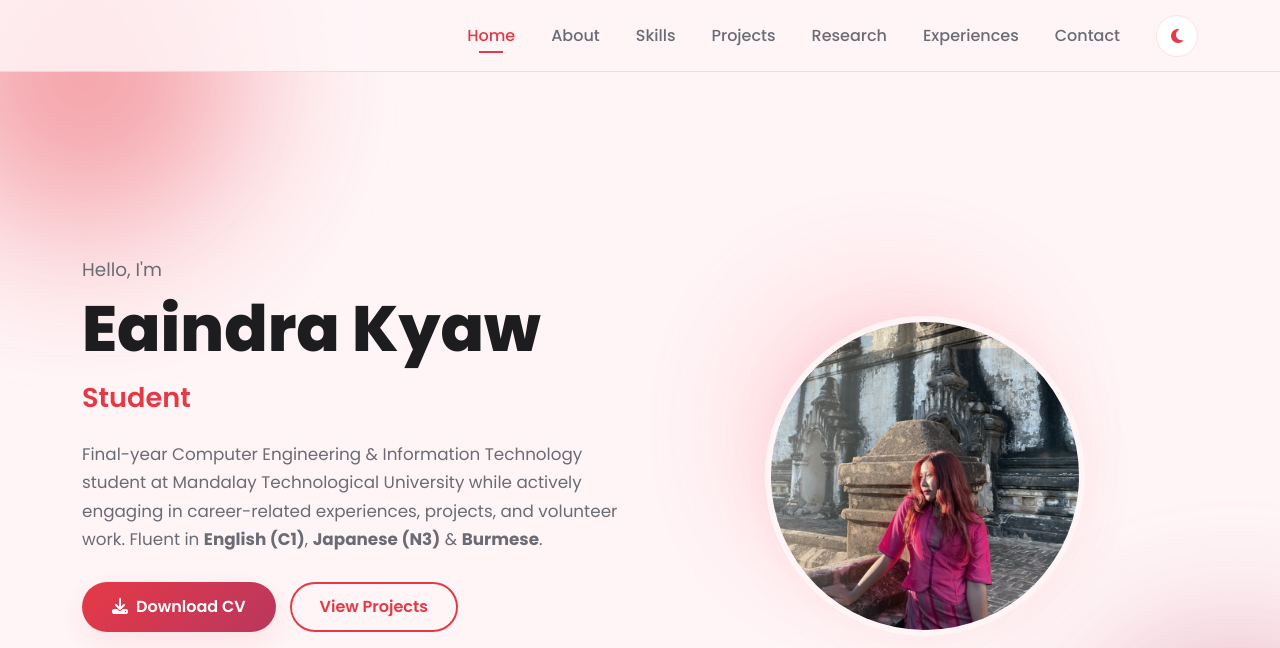
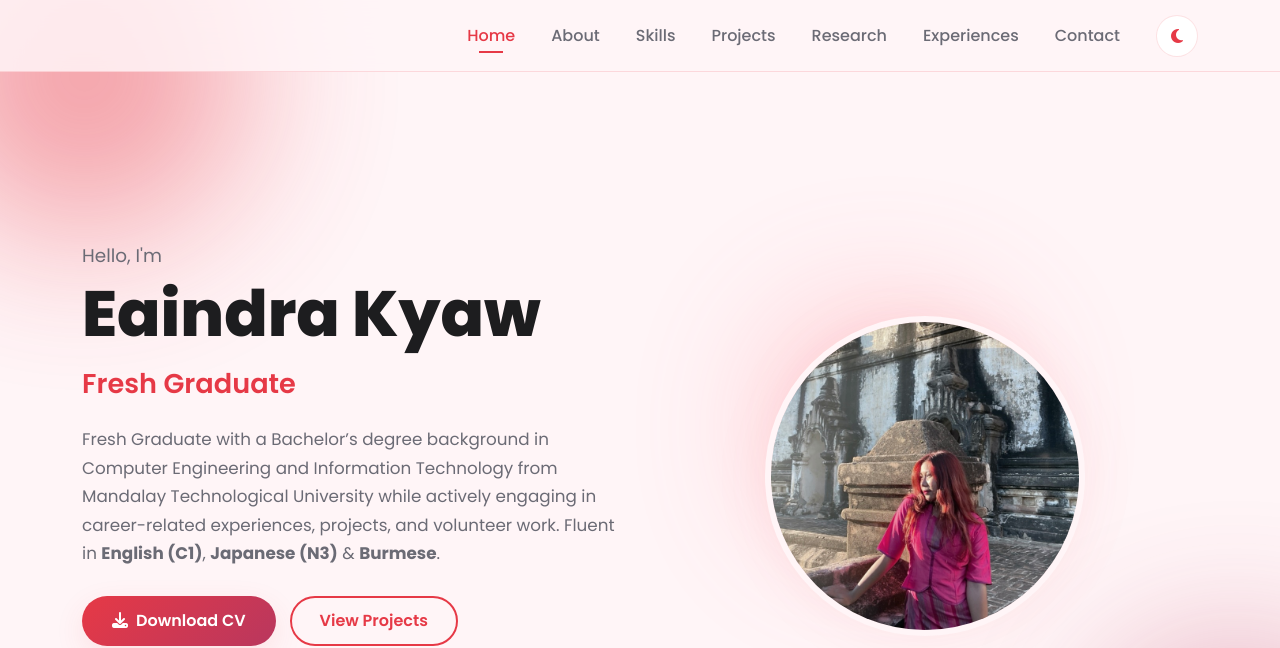
Before and after one commit to Eaindra-Kyaw/my-portfolio, a plain HTML site: page index.html in a window 1280 px wide. Shown: the top 648 px of the page. Drawn offline with nearby package versions, Linux system fonts and the light colour scheme.

Commit message:
Update mine

```diff
--- a/index.html
+++ b/index.html
@@ -1149,15 +1149,15 @@
           <p class="hero-greeting">Hello, I'm</p>
           <h1 class="hero-name">Eaindra Kyaw</h1>
           <h2 class="hero-role">
-            <span class="role-highlight">Student</span>
+            <span class="role-highlight">Fresh Graduate</span>
           </h2>
 
           <p class="hero-desc">
-            Final-year Computer Engineering &amp; Information Technology student at Mandalay Technological University while actively engaging in career-related experiences, projects, and volunteer work. Fluent in
+            Fresh Graduate with a Bachelor’s degree background in Computer Engineering and Information Technology from Mandalay Technological University while actively engaging in career-related experiences, projects, and volunteer work. Fluent in
             <strong>English (C1)</strong>, <strong>Japanese (N3)</strong> &amp; <strong>Burmese</strong>.
           </p>
           <div class="hero-buttons">
-            <a href="./image/Eaindra Kyaw CV Form copy.docx" class="btn btn-primary-custom" download>
+            <a href="./image/Eaindra Kyaw_CV.pdf" class="btn btn-primary-custom" download>
               <i class="fa-solid fa-download me-2"></i>Download CV
             </a>
             <a href="#projects" class="btn btn-outline-custom">
```
Also changed, not shown: image/us.jpg (deleted), 1 other file.
